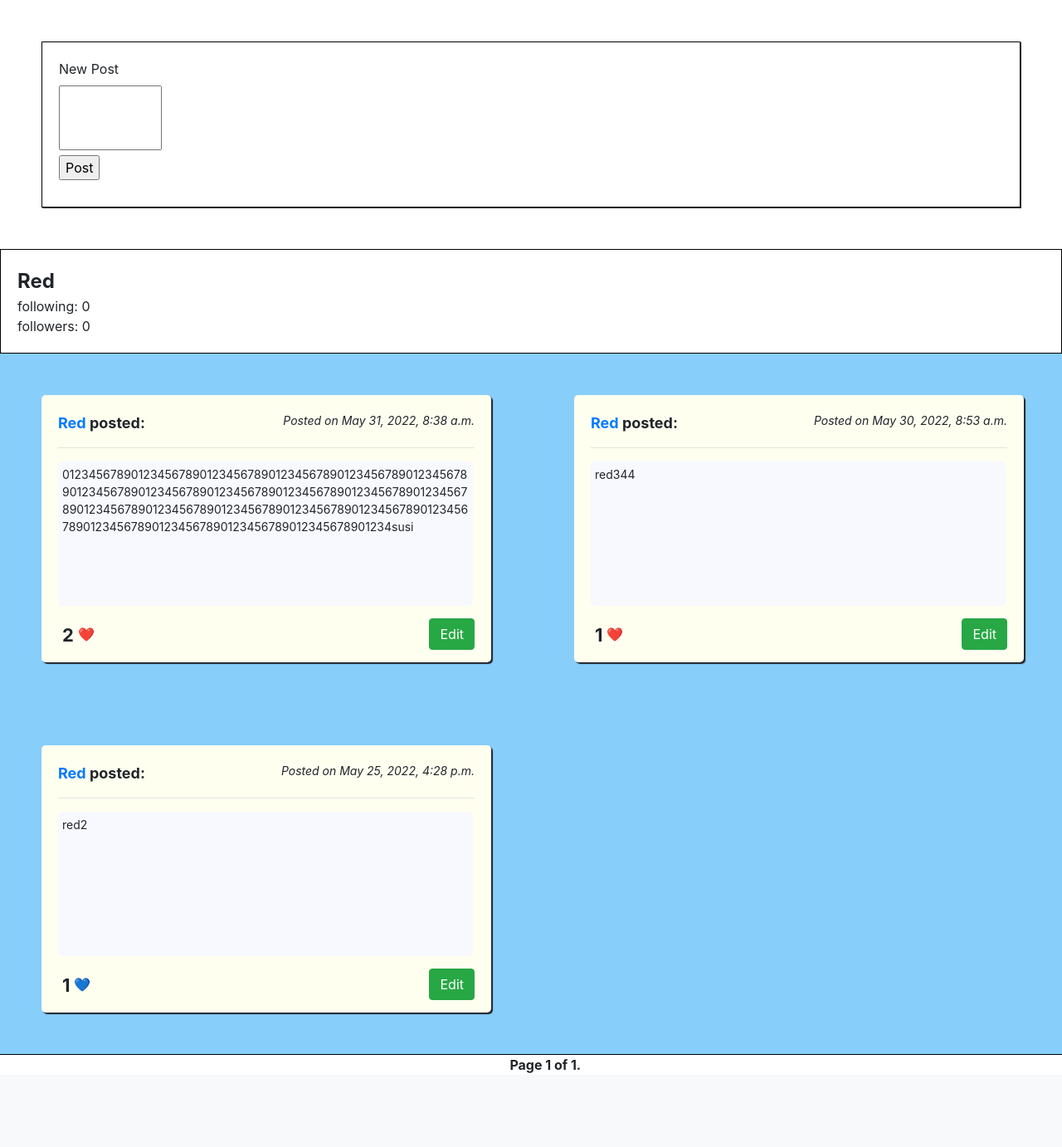
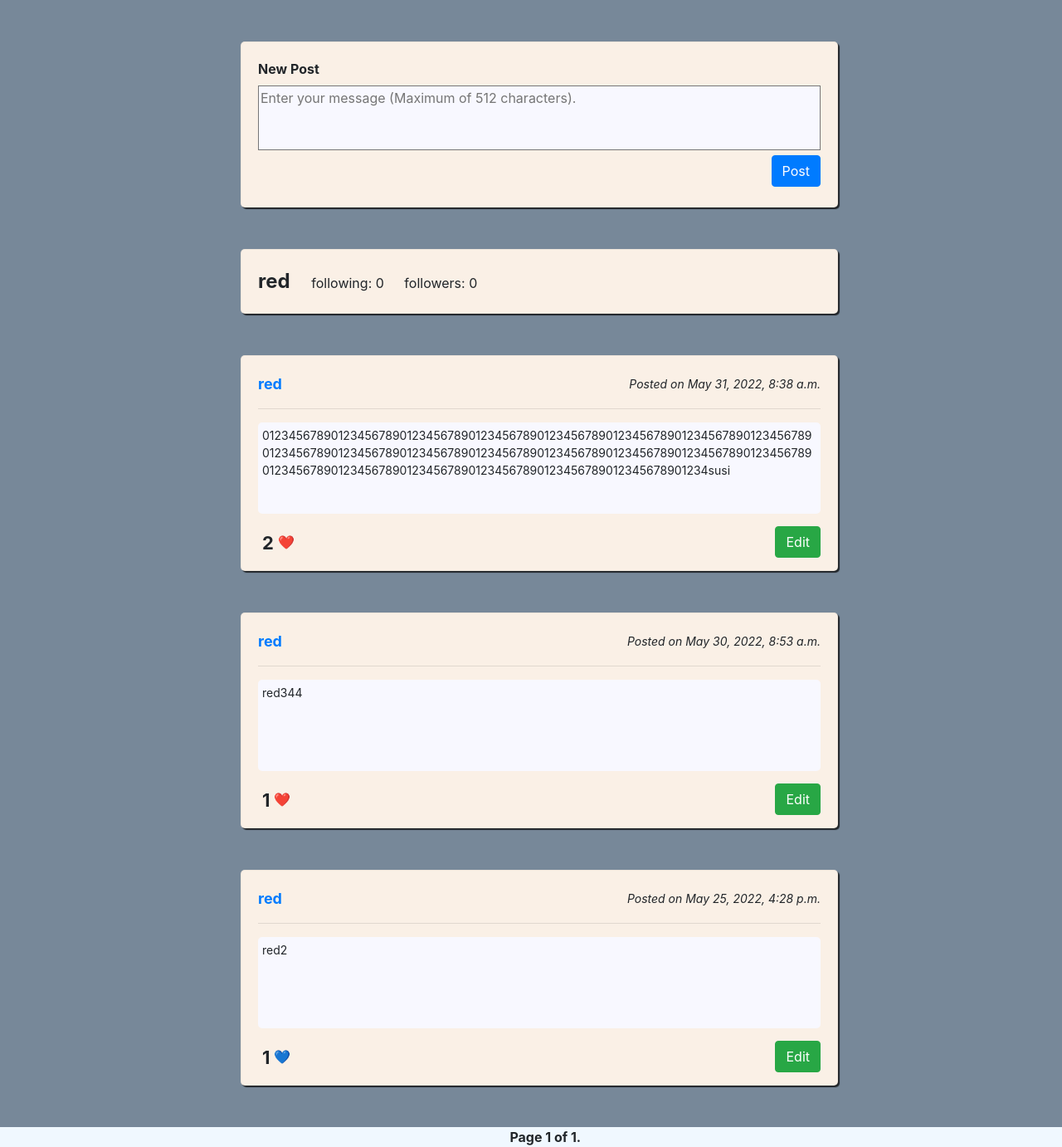
Before and after one commit to Raselli/network, a Django app: a page that uses network/templates/network/index.html in a window 1280 px wide. Shown: the part 56-1438 px from the top of the page at 83% size. Before the commit the page ends 1349 px from the top, so only its background shows below. Run offline with Django 3.2, Linux system fonts and the light colour scheme; a user stored in the database is signed in; data comes from the database, SQL or seed files in the repository; both versions use the stored data as it was after the commit; some libraries are stand-ins or nearby versions.

Commit message:
added CSS -> index.html complete.

```diff
--- a/network/static/network/styles.css
+++ b/network/static/network/styles.css
@@ -1,31 +1,62 @@
+body {
+    background-color: lightslategray;
+}
+
 textarea {
     resize: none;
+    background-color: ghostwhite;
+}
+
+/* grid */
+.grid {
+    display: grid;
+    grid-template-columns: auto 800px auto;
+}
+
+/* New post */
+#form_label {
+    font-weight: bold;
 }
 
 #post_container {
     height: 200px;
-    border: 1px solid black;
-    margin: 50px;
-    padding: 20px;
-    box-shadow: 1px 1px;
 }
 
-.grid-container {
-    display: grid;
-    grid-template-columns: auto auto;
-    border-bottom: 1px solid black;
-    background-color: lightskyblue;
+.new_post_textarea {
+    width: 100%;
 }
 
-.grid-item {
-    width: 542px;
-    height: 322px;
+.btn-primary, .btn-info {
+    float: right;
+}
+
+#profile_name, #profile_following, #profile_followers {
+    margin-right: 20px;
+}
+
+#profile_name {
+    font-size: x-large;
+    font-weight: bolder;
+}
+
+/*
+
+*/
+
+.post_body {
+    height: 260px;
+    margin-bottom: 50px;
+    font-size: 14px;
+}
+
+.post_body, #profile_frame, #post_container {
+    box-shadow: 2px 2px 1px;
+    border: 1px solid rgba(0, 0, 0, 0.05);
     margin: 50px;
-    background-color: ivory;
+    border-radius: 5px;
     padding: 20px;
-    font-size: 14px;
-    border-radius: 5px;
-    box-shadow: 2px 2px 1px;
+    background-color: linen;
+    width: 720px;
 }
 
 .post_header, .post_footer {
@@ -44,13 +75,14 @@ textarea {
 
 .post_time {
     font-style: italic;
+    padding-top: 3px;
 }
 
 .post_content {
     background-color: ghostwhite;
     word-break: break-word;
-    width: 500px;
-    height: 174px;
+    width: 100%;
+    height: 110px;
     margin: 5px 0px 15px 0px;
     padding: 5px;
     border-radius: 5px;
@@ -77,19 +109,14 @@ textarea {
     height: 100%;
 }
 
+.footer {
+    background-color: aliceblue;
+    bottom: 0;
+}
+
 .pagination {
     margin-left: 48%;
     font-weight: bold;
-}
-
-#profile_frame {
-    border: 1px solid black;
-    padding: 20px;
-}
-
-#profile_name {
-    font-size: x-large;
-    font-weight: bolder;
 }
 
 
--- a/network/templates/network/index.html
+++ b/network/templates/network/index.html
@@ -3,16 +3,20 @@
 
 {% block body %}
 
+    <div class="grid">
+        <div class="side-bar">
+        </div>
         <!-- Create new post -->
+        <div class="grid-item">
             <div id="post_container">
 
                 {% if user.is_authenticated %}
 
                     <form action="{% url 'index' %}" method="post">
                         {% csrf_token %}
-                <label>{{ form.content.label }}</label>
+                        <label id="form_label">{{ form.content.label }}</label>
                         <div>{{ form.content }}</div>
-                <input type="submit" value="Post">
+                        <input type="submit" value="Post" class="btn btn-primary">
                     </form>
 
                 {% else %}
@@ -31,21 +35,19 @@
 
                 <!-- profile -->
                 <div id="profile_frame">
-            <div id="profile_name">
-                {{ profile.user.username | title }}
-            </div>
-            <div id="profile_following">
-                following: {{ profile.following.count }}
-            </div>
-            <div id="profile_followers">
-                followers: <span id="followers">{{ profile.followers }}</span>
-            </div>
+                    <span id="profile_name">
+                        {{ profile.0.user.username }}
+                    </span>
+                    <span id="profile_following">
+                        following: {{ profile.0.following.count }}
+                    </span>
+                    <span id="profile_followers">
+                        followers: <span id="followers">{{ profile.0.followers }}</span>
+                    </span>
 
-            {% if user.is_authenticated and profile.user.username != request.user.username %}
+                    {% if user.is_authenticated and profile.0.user.username != request.user.username %}
 
-                <div>
-                    <button class="btn btn-info" type="button" id="follow_button" name="follow">Follow</button>
-                </div>
+                        <button class="btn btn-info" type="button" id="follow_button" name="follow">{{ profile.1 }}</button>
 
                     {% endif %}
 
@@ -53,18 +55,16 @@
 
             {% endif %}
 
-    <!-- Posts -->
-    <div id="posts_frame" class="grid-container">
+            <div id="posts_frame">
 
                 {% if posts %}
 
-            <!-- LOAD ALL POSTS -->
                     {% for post in posts %}
 
-                <div id="frame_{{post.id}}" class="grid-item">
+                        <div id="frame_{{post.id}}" class="post_body">
                             <div class="post_header">
                                 <div class="post_username">
-                            <a href={% url 'profile' post.user.username %}>{{ post.user.username | title}}</a> posted:
+                                    <a href={% url 'profile' post.user.username %}>{{ post.user.username }}</a>
                                 </div>
                                 <div id="timestamp_{{post.id}}" class="post_time">
                                     Posted on {{ post.posted }}
@@ -107,8 +107,11 @@
                 {% endif %}
 
             </div>
-
-    <!-- Pagination -->
+        </div>
+        <div class="grid-item">
+        </div>
+    </div>
+    <div class="footer">
         <div class="pagination">
             <span class="step-links">
 
@@ -132,6 +135,7 @@
 
             </span>
         </div>
+    </div>
 
 {% endblock %}
 
--- a/network/views.py
+++ b/network/views.py
@@ -11,13 +11,9 @@ import json
 
 
 # TODO:
-# BUG in following -> bug in follow?    To follow does not work.
 # models.py -> manytomany relationship: it is custom to use plural of my_like & following
-# where Profile ist queried: search by user_id. not id!!!
 # .js response -> message not displayed
 # .js -> error message handling
-# Index: add info about user following the visited profile -> so that follow_button changes to unfollow
-# new post -> textarea should include "Maximum 512 characters."
 
 from .models import User, Profile, Post
 
@@ -28,7 +24,11 @@ class PostForm(forms.ModelForm):
         fields = ["content"]
 
         widgets = {
-            "content": forms.Textarea(attrs={"rows":3, "cols":10})
+            "content": forms.Textarea(attrs={
+                "rows":3,
+                "class": "new_post_textarea",
+                "placeholder": "Enter your message (Maximum of 512 characters)."
+            })
         }
 
         labels = {
@@ -51,11 +51,13 @@ def index(request, profile_info=None):
 
         else:
 # TODO: VALIDATION ERROR HANDLING
-            # too long -> 512 char
+            # if too long -> 512 char
+            # if empty
             return HttpResponseRedirect("/")
 
+    # GET-requests for all_posts, profile, following
     else:
-# BUG in following -> bug in follow?
+
         # All posts made by users that the current user follows
         if "/following" in request.path:
 
@@ -64,8 +66,6 @@ def index(request, profile_info=None):
                 return render(request, "network/login.html")
 
             # Get PK-list of all users followed by current user for
-            #current_users_profile = current_user.profile
-            #current_user_isfollowing = current_users_profile.following.all()
             current_user_isfollowing = current_user.profile.following.all()
             other_users_pks = []
             for profile in current_user_isfollowing:
@@ -76,8 +76,16 @@ def index(request, profile_info=None):
         # Specific user’s profile page & posts
         elif "/profile" in request.path:
             other_user = get_object_or_404(User, username=profile_info)
+            following = "Follow"
+
+            # All posts liked by current_user
+            if request.user.is_authenticated:
+                followings = request.user.profile.following.all()
+                for profile in followings:
+                    following = "Unfollow" if (profile.id == other_user.id) else "Follow"
+
             all_posts = Post.objects.filter(user=other_user.id).select_related().order_by('-posted')
-            profile_info = Profile.objects.prefetch_related().get(user=other_user.id)
+            profile_info = [Profile.objects.prefetch_related().get(user=other_user.id), following]
 
         # Load all posts
         else:
@@ -119,7 +127,6 @@ def follow(request):
 
     except:
         return JsonResponse({"message": "Profile not found."}, status=404)
-
     other_profile = Profile.objects.prefetch_related().get(user=other_user.id)
 
     # Check for request manipulation: follow-self
@@ -132,7 +139,6 @@ def follow(request):
         users_profile.following.remove(other_profile.user_id)
         other_profile.followers -= 1
 
-    # Unfollow
     else:
         users_profile.following.add(other_profile.user_id)
         other_profile.followers += 1
```
Also changed, not shown: db.sqlite3. Lines whose indentation alone changed are shown as unchanged.
